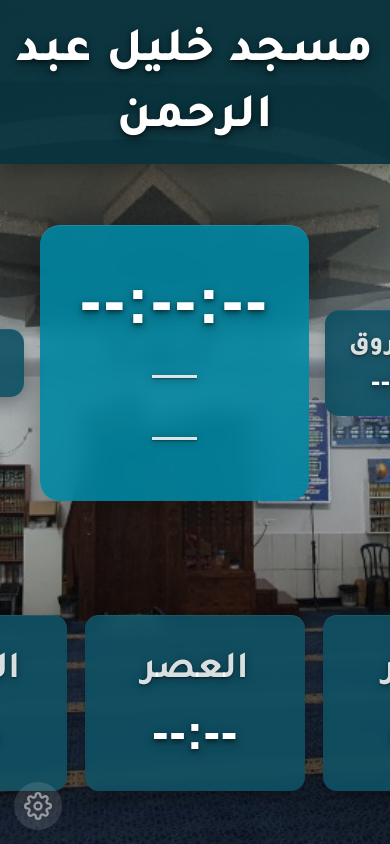
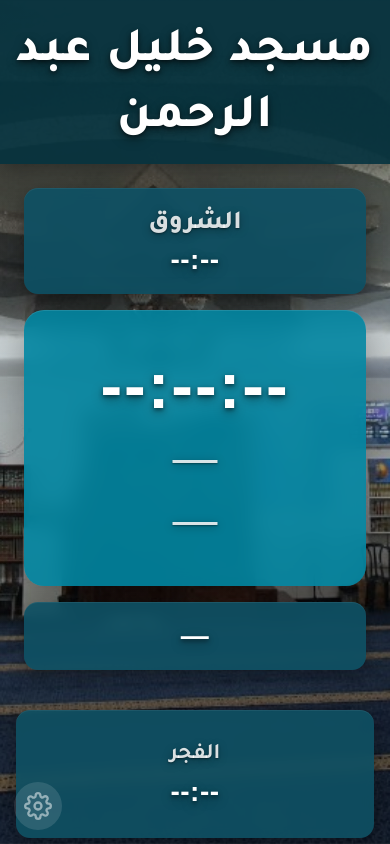
Before and after one commit to MohammadSites/masjid, a website: page index.html in a window 390 px wide. Shown: the top 844 px of the page. Drawn offline with Linux system fonts and the light colour scheme.

Commit message:
Eid notice (صلاة العيد 06:15 صباحا) until 19/03/2026 20:00, mobile responsive stack/full-width and scroll
Made-with: Cursor

```diff
--- a/MASJID_TV/styles.css
+++ b/MASJID_TV/styles.css
@@ -145,6 +145,20 @@ body::before {
 }
 
 .hero-box.hidden { display: none; }
+
+/* Eid notice: between hero and prayer cards, hidden after EID_NOTICE_HIDE_AT */
+.eid-notice {
+  text-align: center;
+  padding: 16px 24px;
+  font-size: 60px;
+  font-weight: 800;
+  color: #fff;
+  text-shadow: var(--text-shadow-strong);
+  margin: 12px 0;
+  flex-shrink: 0;
+}
+.eid-notice.hidden { display: none !important; }
+
 /* Sunrise card next to hero box */
 .sunrise-card {
   background: linear-gradient(160deg, rgba(15, 81, 100, 0.92) 0%, rgba(6, 50, 62, 0.94) 100%);
@@ -366,10 +380,16 @@ dialog {
 
 @media (max-width: 700px) {
   html, body { overflow: auto; position: relative; height: auto; min-height: 100%; }
+  .screen { min-height: auto; }
+  .hero { flex-direction: column; padding: 12px 16px; }
+  .hero-clock-group { flex-direction: column; width: 100%; max-width: 100%; }
+  .hero-box { padding: 20px 24px; min-width: auto; width: 100%; max-width: 100%; box-sizing: border-box; }
+  .sunrise-card, .hijri-card { min-width: auto; max-width: none; width: 100%; }
   .mosque-name { font-size: 24px; }
-  .hero-box { padding: 28px 32px; min-width: auto; }
   .hero-time { font-size: 2rem; }
-  .prayer-cards { gap: 10px; }
-  .prayer-card { min-width: 100px; padding: 12px 14px; }
-  .prayer-card .time { font-size: 1.2rem; }
+  .eid-notice { font-size: 28px; padding: 12px 16px; margin: 8px 0; }
+  .prayer-cards { flex-direction: column; gap: 10px; padding: 12px 16px; align-items: stretch; }
+  .prayer-card { min-width: 0; width: 100%; max-width: 100%; padding: 14px 18px; box-sizing: border-box; }
+  .prayer-card .name { font-size: 22px !important; }
+  .prayer-card .time { font-size: 28px !important; }
 }
--- a/USB_PACKAGE/styles.css
+++ b/USB_PACKAGE/styles.css
@@ -145,6 +145,20 @@ body::before {
 }
 
 .hero-box.hidden { display: none; }
+
+/* Eid notice: between hero and prayer cards, hidden after EID_NOTICE_HIDE_AT */
+.eid-notice {
+  text-align: center;
+  padding: 16px 24px;
+  font-size: 60px;
+  font-weight: 800;
+  color: #fff;
+  text-shadow: var(--text-shadow-strong);
+  margin: 12px 0;
+  flex-shrink: 0;
+}
+.eid-notice.hidden { display: none !important; }
+
 /* Sunrise card next to hero box */
 .sunrise-card {
   background: linear-gradient(160deg, rgba(15, 81, 100, 0.92) 0%, rgba(6, 50, 62, 0.94) 100%);
@@ -366,10 +380,16 @@ dialog {
 
 @media (max-width: 700px) {
   html, body { overflow: auto; position: relative; height: auto; min-height: 100%; }
+  .screen { min-height: auto; }
+  .hero { flex-direction: column; padding: 12px 16px; }
+  .hero-clock-group { flex-direction: column; width: 100%; max-width: 100%; }
+  .hero-box { padding: 20px 24px; min-width: auto; width: 100%; max-width: 100%; box-sizing: border-box; }
+  .sunrise-card, .hijri-card { min-width: auto; max-width: none; width: 100%; }
   .mosque-name { font-size: 24px; }
-  .hero-box { padding: 28px 32px; min-width: auto; }
   .hero-time { font-size: 2rem; }
-  .prayer-cards { gap: 10px; }
-  .prayer-card { min-width: 100px; padding: 12px 14px; }
-  .prayer-card .time { font-size: 1.2rem; }
+  .eid-notice { font-size: 28px; padding: 12px 16px; margin: 8px 0; }
+  .prayer-cards { flex-direction: column; gap: 10px; padding: 12px 16px; align-items: stretch; }
+  .prayer-card { min-width: 0; width: 100%; max-width: 100%; padding: 14px 18px; box-sizing: border-box; }
+  .prayer-card .name { font-size: 22px !important; }
+  .prayer-card .time { font-size: 28px !important; }
 }
--- a/app.js
+++ b/app.js
@@ -224,6 +224,8 @@ function findTodayRow(){
 const IQAMAH_OFFSET_MINUTES = { fajr: 25, dhuhr: 15, asr: 15, maghrib: 10, isha: 10 };
 /** Black "وقت الصلاة" screen duration (minutes) after iqamah, per prayer */
 const ADHKAR_DURATION_MINUTES = { fajr: 11, dhuhr: 10, asr: 10, maghrib: 10, isha: 12 };
+/** Hide Eid notice after this date (19 March 2026 20:00) */
+const EID_NOTICE_HIDE_AT = new Date(2026, 2, 19, 20, 0, 0);
 const PRAYER_KEYS = ["fajr", "dhuhr", "asr", "maghrib", "isha"];
 function prayerName(key){
   const names = { fajr: "الفجر", dhuhr: "الظهر", asr: "العصر", maghrib: "المغرب", isha: "العشاء" };
@@ -410,6 +412,11 @@ function tick(){
   const hijriDateEl = document.getElementById("hijriDate");
   const heroEl = document.querySelector(".hero");
   const prayerTimeScreen = el("prayerTimeScreen");
+  const eidNotice = el("eidNotice");
+  if (eidNotice) {
+    if (now < EID_NOTICE_HIDE_AT) eidNotice.classList.remove("hidden");
+    else eidNotice.classList.add("hidden");
+  }
   if(clockEl) clockEl.textContent = formatClock12h(now);
   if(dateEl) dateEl.textContent = formatDateHuman(now, cfg.lang);
   const todayKey = todayISO(now);
--- a/index.html
+++ b/index.html
@@ -69,6 +69,8 @@
       </div>
     </main>
 
+    <div class="eid-notice hidden" id="eidNotice">صلاة العيد الساعة 06:15 صباحا</div>
+
     <section class="prayer-cards" id="prayerCards">
       <!-- Fallback: 5 prayer cards (sunrise is in top sunrise-card) -->
       <div class="prayer-card"><div class="name">الفجر</div><div class="time">--:--</div><div class="time-ampm"></div></div>
--- a/styles.css
+++ b/styles.css
@@ -145,6 +145,20 @@ body::before {
 }
 
 .hero-box.hidden { display: none; }
+
+/* Eid notice: between hero and prayer cards, hidden after EID_NOTICE_HIDE_AT */
+.eid-notice {
+  text-align: center;
+  padding: 16px 24px;
+  font-size: 60px;
+  font-weight: 800;
+  color: #fff;
+  text-shadow: var(--text-shadow-strong);
+  margin: 12px 0;
+  flex-shrink: 0;
+}
+.eid-notice.hidden { display: none !important; }
+
 /* Sunrise card next to hero box */
 .sunrise-card {
   background: linear-gradient(160deg, rgba(15, 81, 100, 0.92) 0%, rgba(6, 50, 62, 0.94) 100%);
@@ -366,10 +380,16 @@ dialog {
 
 @media (max-width: 700px) {
   html, body { overflow: auto; position: relative; height: auto; min-height: 100%; }
+  .screen { min-height: auto; }
+  .hero { flex-direction: column; padding: 12px 16px; }
+  .hero-clock-group { flex-direction: column; width: 100%; max-width: 100%; }
+  .hero-box { padding: 20px 24px; min-width: auto; width: 100%; max-width: 100%; box-sizing: border-box; }
+  .sunrise-card, .hijri-card { min-width: auto; max-width: none; width: 100%; }
   .mosque-name { font-size: 24px; }
-  .hero-box { padding: 28px 32px; min-width: auto; }
   .hero-time { font-size: 2rem; }
-  .prayer-cards { gap: 10px; }
-  .prayer-card { min-width: 100px; padding: 12px 14px; }
-  .prayer-card .time { font-size: 1.2rem; }
+  .eid-notice { font-size: 28px; padding: 12px 16px; margin: 8px 0; }
+  .prayer-cards { flex-direction: column; gap: 10px; padding: 12px 16px; align-items: stretch; }
+  .prayer-card { min-width: 0; width: 100%; max-width: 100%; padding: 14px 18px; box-sizing: border-box; }
+  .prayer-card .name { font-size: 22px !important; }
+  .prayer-card .time { font-size: 28px !important; }
 }
```
Also changed, not shown: MASJID_TV/app.js (+7 -0 lines), MASJID_TV/index.html (+2 -0 lines), USB_PACKAGE/app.js (+7 -0 lines), USB_PACKAGE/index.html (+2 -0 lines).
